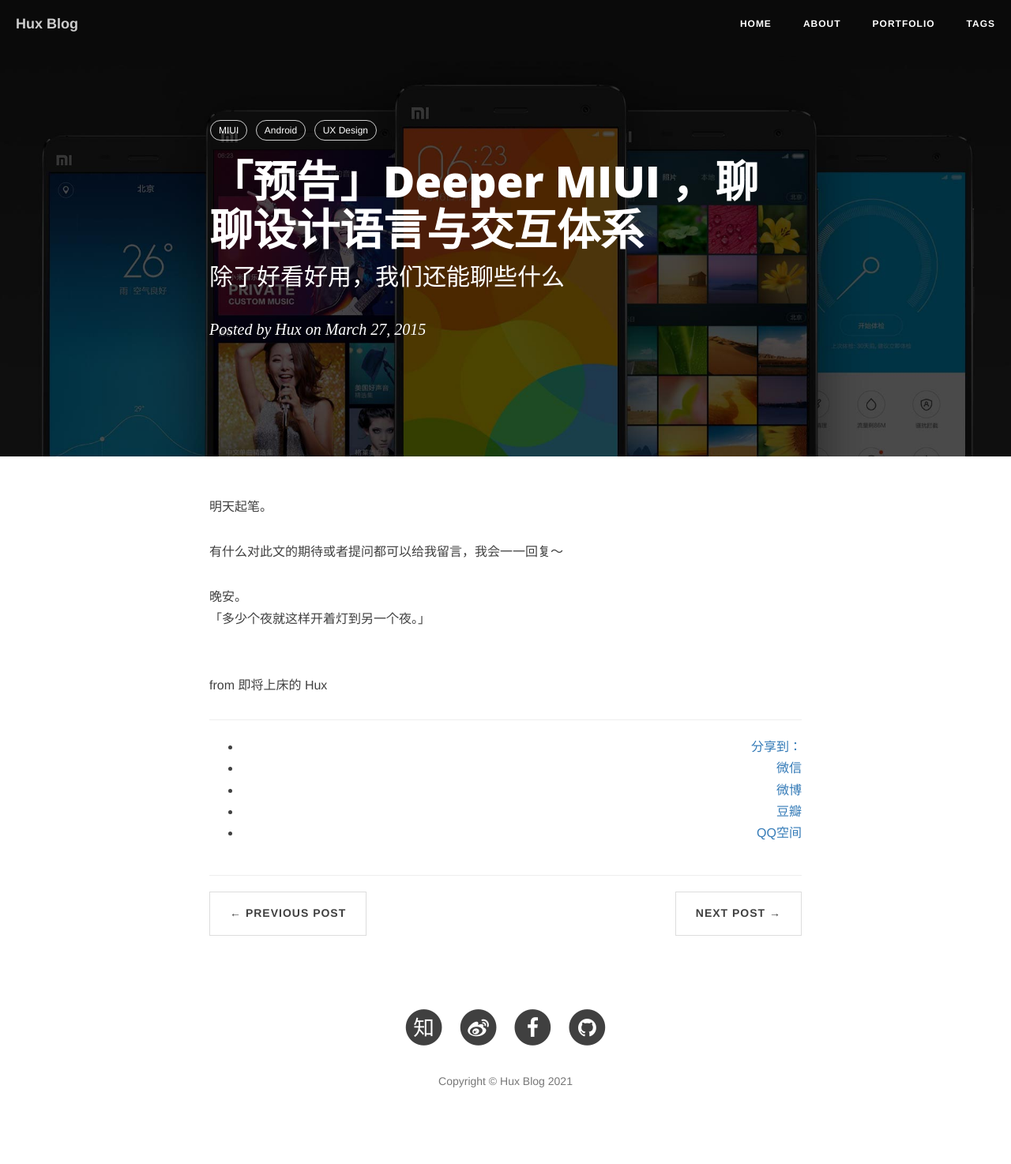
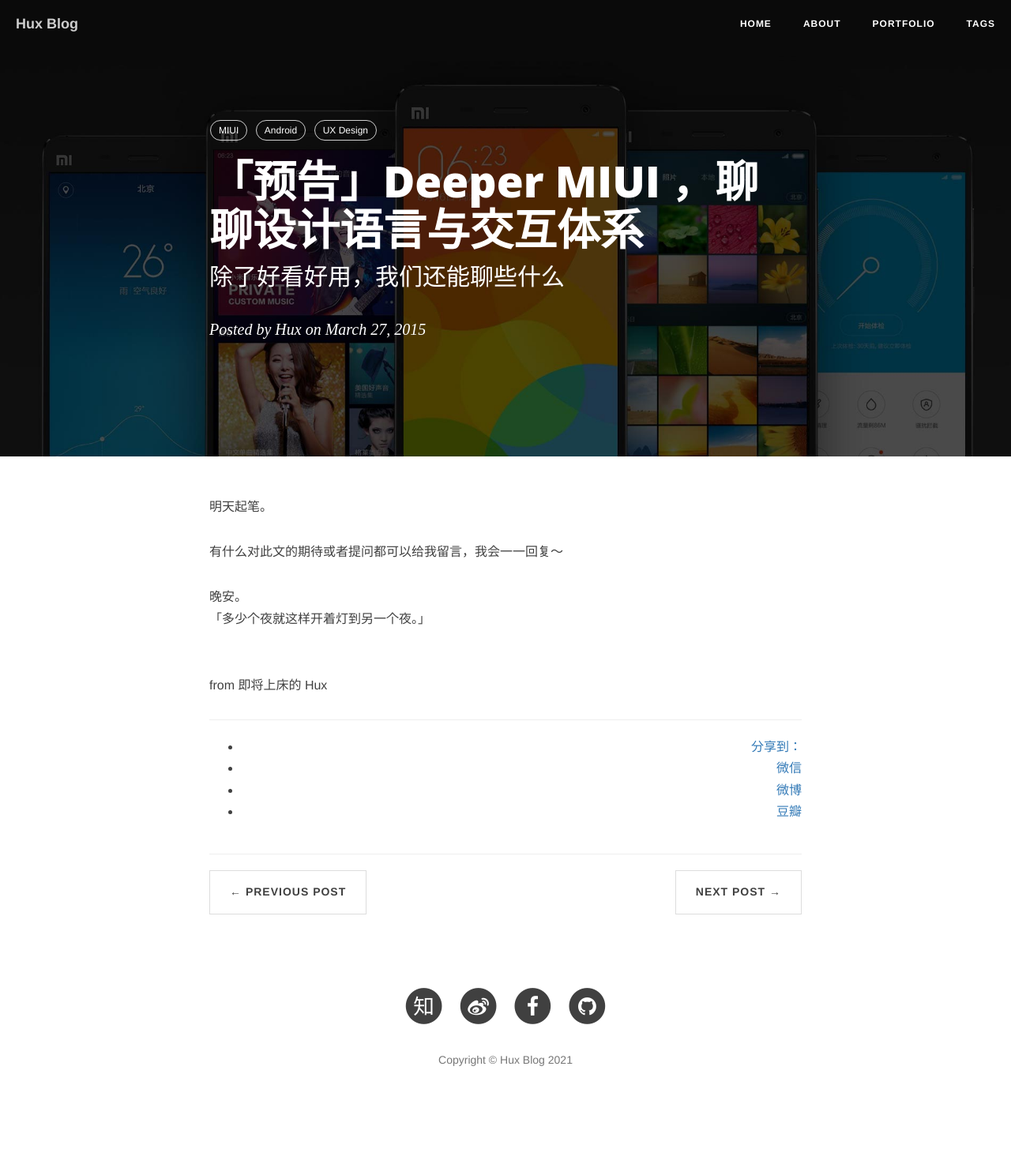
Before and after one commit to q97236143/Huxproh, a Jekyll site: the page built from _posts/2015-03-27-miui6-ux.markdown, in a window 1280 px wide. Shown: the whole page at 79% size. Built offline with Jekyll 4.4.1, drawn with Linux system fonts in a browser that asks for light colours; nearby versions of some CDN libraries; comment, search, counter and statistics services are not loaded; after the commit the page ends 1447 px from its top, so only the background shows below that.

Commit message:
fix share

```diff
--- a/_layouts/post.html
+++ b/_layouts/post.html
@@ -54,19 +54,23 @@ layout: default
                     /* 移动端暂时不显示 */
                     @media only screen and (max-width: 700px) {
                         .ds-share {
-                            display: none;
+
                         }
                     }
                 </style>
-                <div class="ds-share" data-thread-key="{{page.id}}" data-title="{{page.title}}" data-images="{{ site.url }}/{% if page.header-img %}{{ page.header-img }}{% else %}{{ site.header-img }}{% endif %}" data-content="| Hux Blog，@Hux黄玄 的个人博客" data-url="{{site.url}}{{page.url}}">
+
+                <div class="ds-share"
+                    data-thread-key="{{page.id}}" data-title="{{page.title}}"
+                    data-images="{{ site.url }}/{% if page.header-img %}{{ page.header-img }}{% else %}{{ site.header-img }}{% endif %}"
+                    data-content="{{ content | strip_html | truncate:80 }} | Hux Blog，@Hux黄玄 的个人博客"
+                    data-url="{{site.url}}{{page.url}}">
                     <div class="ds-share-inline">
                       <ul  class="ds-share-icons-16">
 
-                        <li data-toggle="ds-share-icons-more"><a class="ds-more" href="javascript:void(0);">分享到：</a></li>
+                        <li data-toggle="ds-share-icons-more"><a class="ds-more" href="#">分享到：</a></li>
                         <li><a class="ds-wechat flat" href="javascript:void(0);" data-service="wechat">微信</a></li>
                         <li><a class="ds-weibo flat" href="javascript:void(0);" data-service="weibo">微博</a></li>
                         <li><a class="ds-douban flat" href="javascript:void(0);" data-service="douban">豆瓣</a></li>
-                        <li><a class="ds-qzone flat" href="javascript:void(0);" data-service="qzone">QQ空间</a></li>
                       </ul>
                       <div class="ds-share-icons-more">
                       </div>
@@ -74,7 +78,6 @@ layout: default
                 <hr>
                 </div>
                 <!-- 多少 Share end-->
-
 
 
                 <ul class="pager">
```
